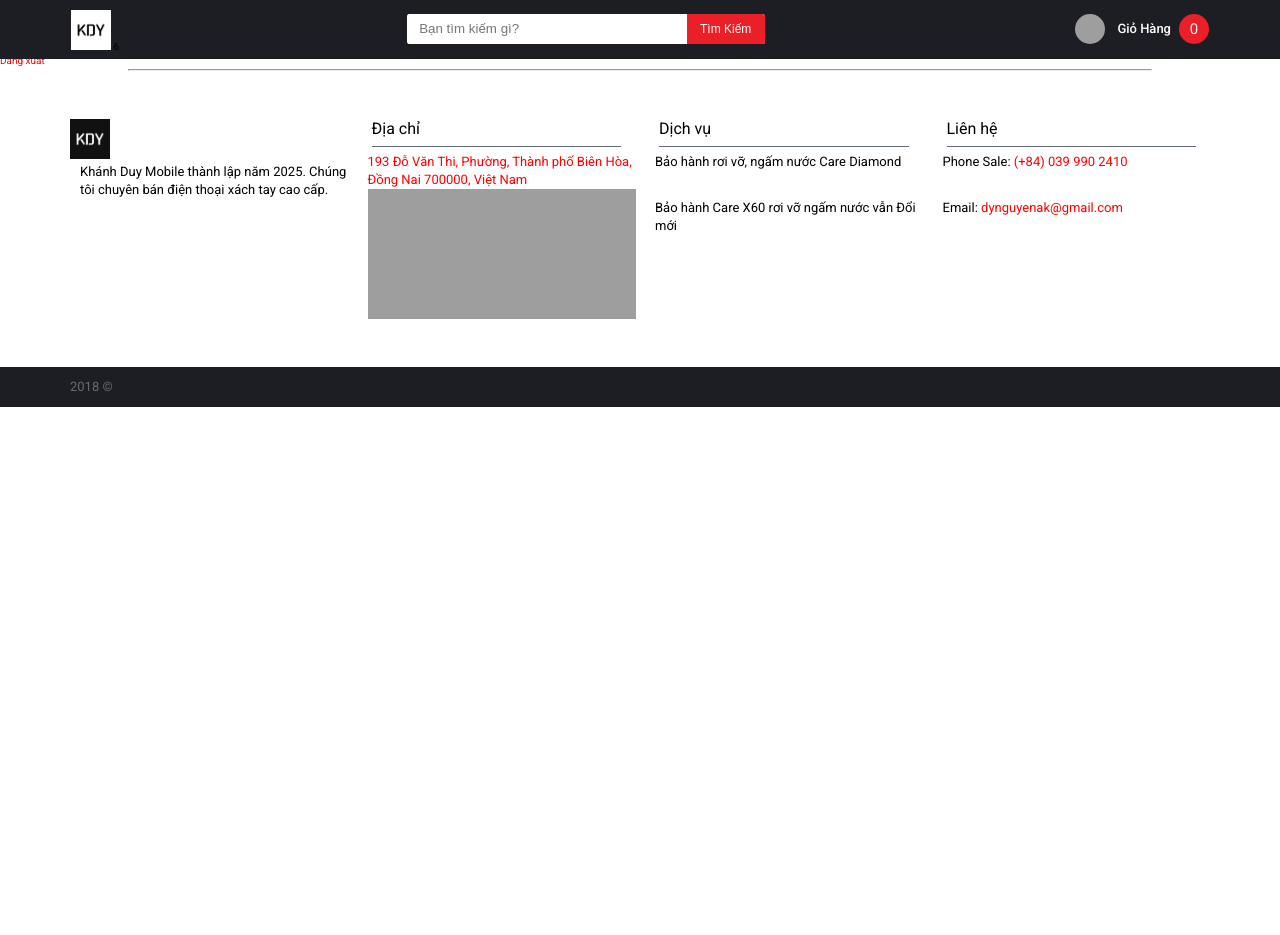
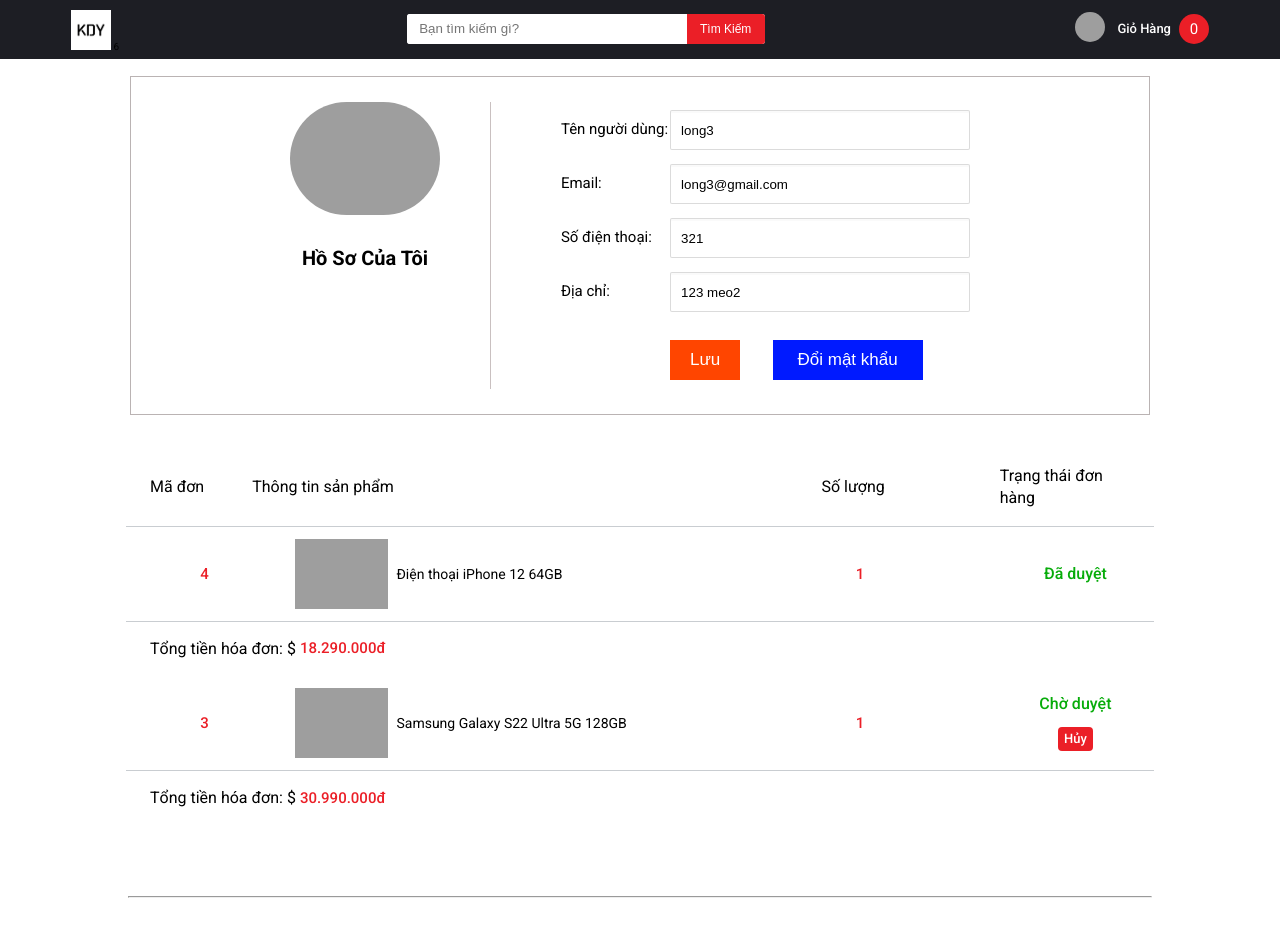
Before and after one commit to ngkhdy/Khanh-Duy-Mobile, a PHP site: page /user.php in a window 1280 px wide. Shown: the part 1-936 px from the top of the page. Before the commit the page ends 408 px from the top, so only its background shows below. Run offline with PHP 8.4, Linux system fonts and the light colour scheme; a user stored in the database is signed in; data comes from the database, SQL or seed files in the repository; some libraries are stand-ins or nearby versions; grey boxes are pictures that could not be loaded.

Commit message:
change user

```diff
--- a/detail/detail_order.php
+++ b/detail/detail_order.php
@@ -3,7 +3,7 @@
 		<?php include './partials/menu.php' ?>
 		<div class="grid_full-width content">
 			<div class="content__brands">
-				<?php include './partials/slider.php' ?>
+
 				<div class="grid">
 					<?php if (!empty(mysqli_fetch_array($result))) { ?>
 						<div class="row">
--- a/info_order.php
+++ b/info_order.php
@@ -58,7 +58,7 @@ if(empty($id_order)) {
 	<script src="./public/js/slider.js"></script>
 	<script src="./public/js/live-search.js"></script>
 	<script>
-        function Cancel(){
+	function Cancel() {
 		return confirm("Bạn có chắc hủy đơn sản phẩm ??");
 	}
 	</script>
--- /dev/null
+++ b/public/css/profile.css
@@ -0,0 +1,123 @@
+.box-space {
+	height: 7px;
+
+}
+
+.container {
+	margin: 70px auto;
+	width: 1028px;
+
+}
+
+/* user */
+.user_n {
+	width: 1020px;
+	border: 1px solid rgb(186, 179, 179);
+	margin: 10px auto;
+	padding: 25px;
+	display: flex;
+	justify-content: center;
+
+
+}
+
+.user-box1 {
+	text-align: center;
+
+}
+
+.user-box1 img {
+	width: 150px;
+	border-radius: 80px;
+	margin-bottom: 30px;
+}
+
+
+.user-box2 form {
+	display: flex;
+	flex-direction: column;
+	align-items: center;
+}
+
+.use-tb {
+	width: 100%;
+	display: flex;
+	flex-direction: column;
+	align-items: center;
+}
+
+.use-tb label {
+	font-size: 15px;
+}
+
+.use-tb tr {
+	height: 50px;
+}
+
+.user-box2 {
+	width: 500px;
+	margin-left: 50px;
+	padding-left: 50px;
+	border-left: 1px solid rgb(201, 192, 192);
+	line-height: 50px;
+}
+
+.user-box2 tr td label {
+	text-align: right;
+}
+
+.user-box2 tr td div input {
+	align-items: center;
+	border: 1px solid rgba(0, 0, 0, .14);
+	border-radius: 2px;
+	box-shadow: inset 0 2px 0 rgba(0, 0, 0, .02);
+	-moz-box-sizing: border-box;
+	box-sizing: border-box;
+	display: flex;
+	height: 40px;
+	overflow: hidden;
+	width: 300px;
+	padding-left: 10px;
+}
+
+.sua-user {
+	margin-left: 20px;
+	color: rgb(0, 157, 255);
+}
+
+
+.sua-user:hover {
+	color: rgb(0, 0, 255);
+}
+
+.bt-user {
+	margin-top: 20px;
+	width: 70px;
+	height: 40px;
+	border: 0px solid;
+	background-color: orangered;
+	color: white;
+	font-size: 17px;
+	cursor: pointer;
+}
+
+.bt-user:hover {
+	background-color: rgb(199, 53, 0);
+}
+
+.bt-mk {
+	margin-top: 20px;
+	margin-left: 30px;
+	width: 150px;
+	height: 40px;
+	border: 0px solid;
+	background-color: rgb(0, 26, 255);
+	color: white;
+	font-size: 17px;
+	cursor: pointer;
+}
+
+.bt-mk:hover {
+	background-color: rgb(0, 0, 174);
+
+}
--- a/user.php
+++ b/user.php
@@ -4,18 +4,26 @@ $id = $_SESSION['id'];
 if (empty($_SESSION['id'])) {
 	$_SESSION['error'] = 'Đăng nhập đi bạn!';
 	header('location:login.php');
+	exit();
 }
 
 require './admin/root.php';
-$sql = "SELECT * FROM `customers` WHERE `id`= {$id} ";
+$sql = "SELECT * FROM `customers` WHERE `id`= {$id}";
 $result = mysqli_query($connect, $sql);
-if (empty($result)) {
+if (empty($result) || mysqli_num_rows($result) == 0) {
 	header('location:../partials/404.php');
+	exit();
 }
 
-include './partials/sticky.php';
 
+$user = mysqli_fetch_assoc($result);
+
+// Fetch orders
+$order_sql = "SELECT * FROM `orders` WHERE `customer_id` = {$id}";
+$order_result = mysqli_query($connect, $order_sql);
+$orders = mysqli_fetch_all($order_result, MYSQLI_ASSOC);
 ?>
+
 <!DOCTYPE html>
 <html lang="en">
 
@@ -26,8 +34,9 @@ include './partials/sticky.php';
 	<link rel="icon" type="image/x-icon" href="./public/img/favicon.ico">
 	<link rel="stylesheet" href="./public/css/rss.css" />
 	<link rel="stylesheet" href="./public/css/style.css" />
+	<link rel="stylesheet" href="./public/css/view_all.css" />
 	<link rel="stylesheet" href="./public/css/pages.css" />
-
+	<link rel="stylesheet" href="./public/css/profile.css" />
 	<link rel="stylesheet" type="text/css" href="https://cdn.jsdelivr.net/npm/slick-carousel@1.8.1/slick/slick.css" />
 	<link href="https://fonts.googleapis.com/css2?family=Roboto:wght@300;400;500;700&display=swap" rel="stylesheet">
 	<link rel="stylesheet" href="https://cdnjs.cloudflare.com/ajax/libs/font-awesome/6.1.0/css/all.min.css">
@@ -43,71 +52,179 @@ include './partials/sticky.php';
 </head>
 
 <body>
-	Day la trang nguoi dung. Xin chao ban
-	<?php
-	echo $_SESSION['name'];
+	<?php include './partials/sticky.php'; ?>
+	<div class="box-space"></div>
+	<div class="container">
+		<div class="user_n">
+			<!-- user-box1 -->
+			<div class="user-box1">
+				<img src="https://i.pinimg.com/474x/4b/71/f8/4b71f8137985eaa992d17a315997791e.jpg" alt="">
+				<h1 class="user-h1">Hồ Sơ Của Tôi</h1>
+			</div>
+			<!-- user-box2 -->
+			<div class="user-box2">
+				<?php
+				if (isset($_SESSION['success'])) {
+					echo '<p style="color: green;">' . $_SESSION['success'] . '</p>';
+					unset($_SESSION['success']);
+				}
+				if (isset($_SESSION['error'])) {
+					echo '<p style="color: red;">' . $_SESSION['error'] . '</p>';
+					unset($_SESSION['error']);
+				}
+				?>
+				<form action="update-user.php" method="POST">
+					<table class="use-tb">
+						<tr>
+							<td><label for="username">Tên người dùng: </label></td>
+							<td>
+								<div class="ten-user"><input type="text" name="username" placeholder="" value="<?php echo htmlspecialchars($user['name']); ?>"></div>
+							</td>
+						</tr>
+						<tr>
+							<td><label for="email">Email:</label></td>
+							<td>
+								<div class="email-user"><input type="text" name="email" placeholder="" value="<?php echo htmlspecialchars($user['email']); ?>"></div>
+							</td>
+						</tr>
+						<tr>
+							<td><label for="phone">Số điện thoại:</label></td>
+							<td>
+								<div class="phone-user"><input type="text" name="phone" placeholder="" value="<?php echo htmlspecialchars($user['phone']); ?>"></div>
+							</td>
+						</tr>
+						<tr>
+							<td><label for="address">Địa chỉ:</label></td>
+							<td>
+								<div class="address-user"><input type="text" name="address" placeholder="" value="<?php echo htmlspecialchars($user['address']); ?>"></div>
+							</td>
+						</tr>
+						<tr>
+							<td></td>
+							<td>
+								<button class="bt-user" type="submit">Lưu</button>
+								<button class="bt-mk" type="button" onclick="window.location.href='change-password.php';">Đổi mật
+									khẩu</button>
+							</td>
+						</tr>
+					</table>
+				</form>
 
-	?>
-	<br>
-	<div class="row mt-3">
-		<div class="col">
-			<div class="table-responsive">
-				<table class="table table-bordered mt-1 align-middle" id="dataTable" width="100%" cellspacing="0">
-					<thead class="thead-dark">
-						<tr>
-							<th>Id</th>
-							<th>Fullname</th>
-							<th>Email</th>
-							<th>Phone</th>
-							<th>Gender</th>
-							<th>Address</th>
-							<th>Status</th>
-							<th>Created</th>
+			</div>
 
-						</tr>
-					</thead>
-					<tbody class="thead-light">
-						<?php foreach ($result as $each) : ?>
-							<tr class="text-dark">
-								<td class="text-primary"> <?php echo $each['id']; ?></td>
-								<td class="text-primary"> <?php echo $each['name']; ?></td>
-								<td class="text-primary"> <?php echo $each['email']; ?></td>
-								<td class="text-primary"> <?php echo $each['phone']; ?></td>
-								<td class="text-primary">
-									<?php if ($each['gender'] == 1) { ?>
-										Nam
-									<?php } else { ?>
-										Nữ
-									<?php } ?>
-								</td>
-								<td class="text-primary"> <?php echo $each['address']; ?></td>
-								<td class="text-success">
-									<?php if ($each['status'] == 1) { ?>
-										Active
-									<?php } else { ?>
-										<span class="text-danger">
-											Not Active
-										</span>
+		</div>
+		<div class="order_n">
 
-									<?php } ?>
-								</td>
-								<td class="text-primary"> <?php echo $each['created_at']; ?></td>
+			<!-- info-oder php-->
+			<?php
+			$id_order = $_SESSION['id'];
 
+			$sql = "SELECT order_detail.quantity as quantity,
+			orders.status as status,
+			orders.id as id,
+			orders.total_price as total_price,
+			products.id as product_id,
+			products.name as name_product,
+			products.photo as image_product,
+			product_laptop.id as product_lp_id,
+			product_laptop.name as name_lp_product,
+			product_laptop.photo as image_lp_product
+			FROM order_detail
+			LEFT JOIN orders on orders.id = order_detail.order_id
+			LEFT JOIN products on products.id = order_detail.product_id
+			LEFT JOIN product_laptop on product_laptop.id = order_detail.product_lp_id
+			WHERE orders.customer_id = '$id_order' ORDER BY `orders`.`id` DESC";
+			$result = mysqli_query($connect, $sql);
 
-							</tr>
-						<?php endforeach ?>
-					</tbody>
-				</table>
+			if (empty($id_order)) {
+				header('location:index.php');
+			}
+			?>
+
+			<!-- info-oder -->
+			<div class="grid">
+				<?php if (!empty(mysqli_fetch_array($result))) { ?>
+					<div class="row">
+						<div class="col col-full">
+							<div class="grid table_cart-info">
+								<div class="row-table_cart">
+									<div class="col-table">Mã đơn</div>
+									<div class="col-table col-table-5">Thông tin sản phẩm</div>
+									<div class="col-table col-table-2">Số lượng</div>
+									<div class="col-table col-table-2">Trạng thái đơn hàng</div>
+								</div>
+								<?php foreach ($result as $each) : ?>
+									<div class="row-table_cart row-table-order-js">
+										<div class="col-table-p col-table-2">
+											<span style="margin: 0 auto ;"><?php echo $each['id'] ?></span>
+										</div>
+										<div class="col-table-p col-table-5">
+											<?php if (!empty($each['name_product']) || !empty($each['image_product'])) : ?>
+												<img height="200" src="admin/products/server/uploads/<?php echo $each['image_product'] ?>" alt="">
+												<p><?php echo $each['name_product'] ?></p>
+											<?php endif ?>
+											<?php if (!empty($each['name_lp_product']) || !empty($each['image_lp_product'])) : ?>
+												<img height="200" src="admin/product_laptop/server/uploads/<?php echo $each['image_lp_product'] ?>" alt="">
+												<p><?php echo $each['name_lp_product'] ?></p>
+											<?php endif ?>
+										</div>
+										<div class="col-table-p col-table-2">
+											<span class="order-quantity">
+												<?php echo $each['quantity'] ?>
+											</span>
+										</div>
+
+										<div class="col-table-p col-table-2">
+											<div class="order_info">
+												<?php
+												switch ($each['status']) {
+													case '0':
+														echo "Chờ duyệt";
+														break;
+													case '1':
+														echo "Đã duyệt";
+														break;
+													case '2':
+														echo '<span style="color: red;">Đã hủy</span>';
+														break;
+												}
+												?>
+											</div>
+											<?php if ($each['status'] == 0) : ?>
+												<a onclick="return Cancel()" class="order_cancel" href="./order_cancel.php?id=<?php echo $each['id'] ?>" class="">
+													Hủy
+												</a>
+											<?php endif ?>
+										</div>
+									</div>
+									<div class="row-table_cart row-after">
+										<div class="col-table col-table-5">Tổng tiền hóa đơn: $<span id="sum_quantity"><?php echo currency_format($each['total_price']) ?></span> </div>
+									</div>
+
+								<?php endforeach ?>
+							</div>
+						</div>
+					</div>
+				<?php } else { ?>
+					<div class="row">
+						<div class="col col-full">
+							<div class="grid table_cart-info">
+								<div class="row-table_cart">
+									<div style="margin: 0 auto;" class="content_cart">
+										<div class="cart_none">
+											<img src="./public/img/cart_0.png" alt="">
+											<h3>Bạn không có đơn hàng nào !!</h3>
+										</div>
+									</div>
+								</div>
+							</div>
+						</div>
+					</div>
+				<?php } ?>
 			</div>
 		</div>
 	</div>
 
-
-
-
-	<a href="logout.php">
-		Dang xuat
-	</a>
 </body>
 
 </html>
```
Also changed, not shown: change-password.php (added, +123 -0 lines), process_signup.php (+4 -4 lines), update-user.php (added, +33 -0 lines), process_login.php (indentation only), public/css/pages.css (line endings or trailing spaces). Lines whose indentation alone changed are shown as unchanged.
